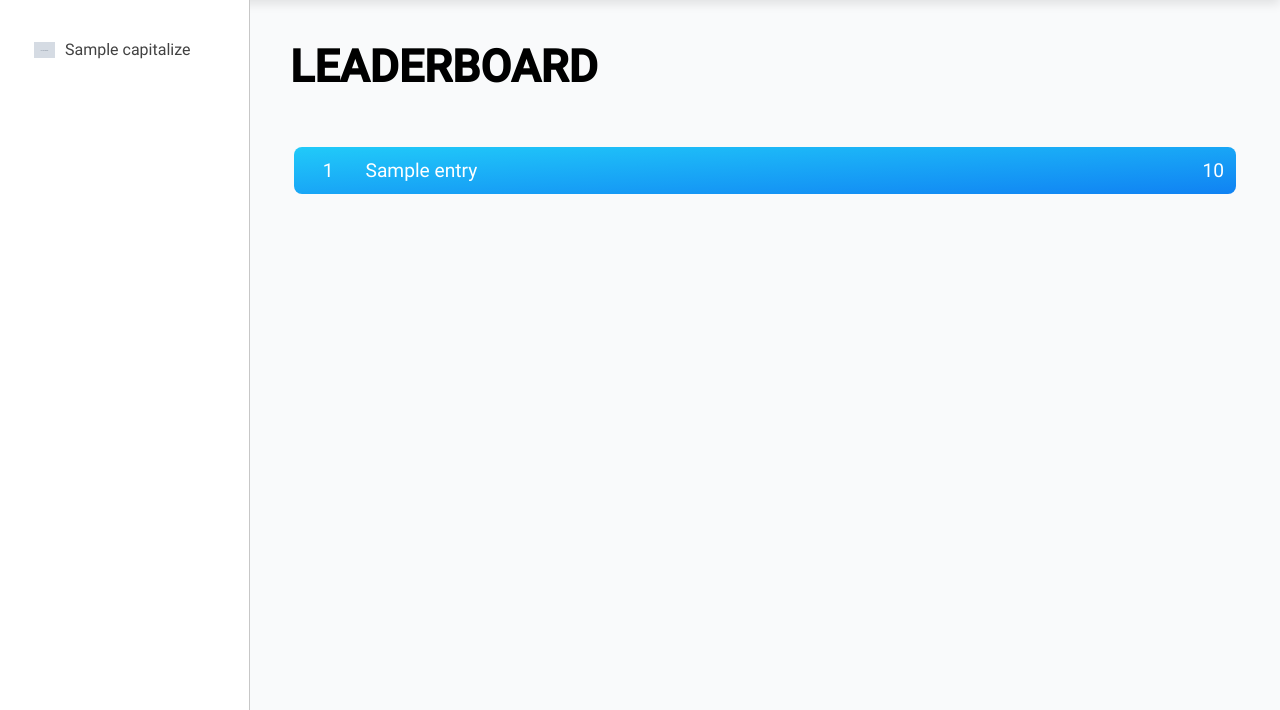
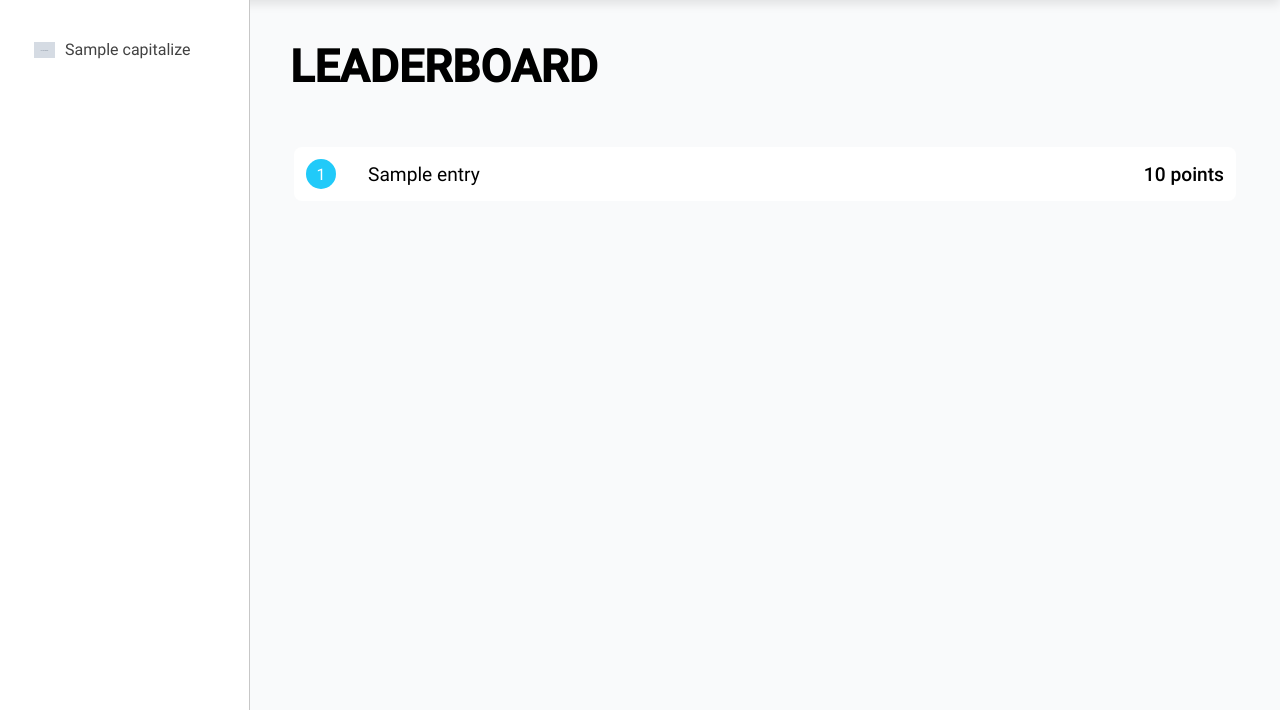
Before and after one commit to SamriddhaPathak/eudemia, a Django app: template main/templates/main/parent/leaderboard.html in a window 1280 px wide. Shown: the part 90-800 px from the top of the page. Run offline with Django 5.2, Linux system fonts and the light colour scheme; the template is opened without the code that fills it: most values are stand-ins (such as "Sample title", 1, 10 or a date in 2020); grey boxes marked "Sample" are stand-in pictures.

Commit message:
update leaderboard style

```diff
--- a/main/static/main/styles/dashboard.css
+++ b/main/static/main/styles/dashboard.css
@@ -115,13 +115,14 @@ h1 {
 .leaderboard-entry {
     display: flex;
     justify-content: space-between;
+    align-items: center;
 
     background-color: #fff;
 
     font-size: 1.2rem;
     margin: 4px;
     padding: 12px;
-    border: 1px solid var(--light-grey);
+    /* border: 1px solid var(--light-grey); */
     border-radius: 8px;
 }
 
@@ -133,6 +134,17 @@ h1 {
     text-align: right;
     width: 3%;
     margin-right: 2rem;
+    background-color: var(--accent1);
+    color: #fff;
+    text-align: center;
+    border-radius: 50%;
+    width: 30px;
+    height: 30px;
+    font-size: 1rem;
+
+    display: flex;
+    align-items: center;
+    justify-content: center;
 }
 
 .leaderboard-entry .name {
@@ -144,4 +156,5 @@ h1 {
 .leaderboard-entry .points {
     flex-grow: 1;
     text-align: right;
+    font-family: 'Roboto-Bold', sans-serif;
 }
--- a/main/templates/main/leaderboard_content.html
+++ b/main/templates/main/leaderboard_content.html
@@ -2,14 +2,12 @@
 
 <div class="leaderboard-container">
     {% for entry in leaderboard %}
-        {% if forloop.counter == 1 %}
-            <div class="leaderboard-entry gradient-background">
-        {% elif forloop.counter == 2 or forloop.counter == 3 %}
-            <div class="leaderboard-entry">
+        {% if entry.name.lower == username.lower %}
+            <div class="leaderboard-entry gradient-border">
         {% else %}
             <div class="leaderboard-entry">
         {% endif %}
-                <div class="rank">{{ forloop.counter }}</div><div class="name">{{ entry.name }}</div><div class="points">{{ entry.points }}</div>
+                <div class="rank">{{ forloop.counter }}</div><div class="name">{{ entry.name }}</div><div class="points">{{ entry.points }} points</div>
             </div>
     {% endfor %}
 </div>
--- a/static/styles/style.css
+++ b/static/styles/style.css
@@ -166,7 +166,7 @@ body {
 
 .gradient-border {
     background: linear-gradient(#fff, #fff) padding-box, linear-gradient(to bottom right, var(--accent1), var(--accent2)) border-box;
-    border: 3px solid transparent !important;
+    border: 2px solid transparent !important;
 }
 
 .gradient-background {
```
Also changed, not shown: main/views.py (+5 -4 lines).
